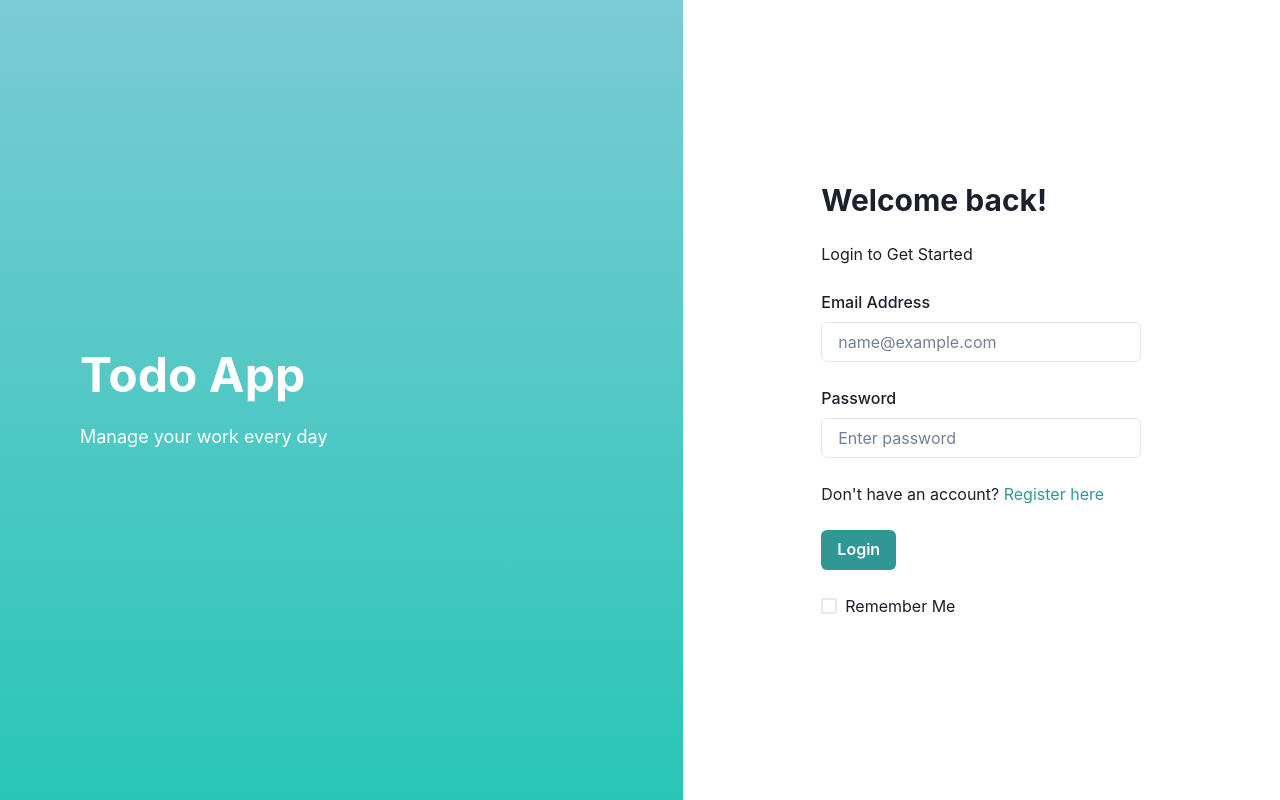
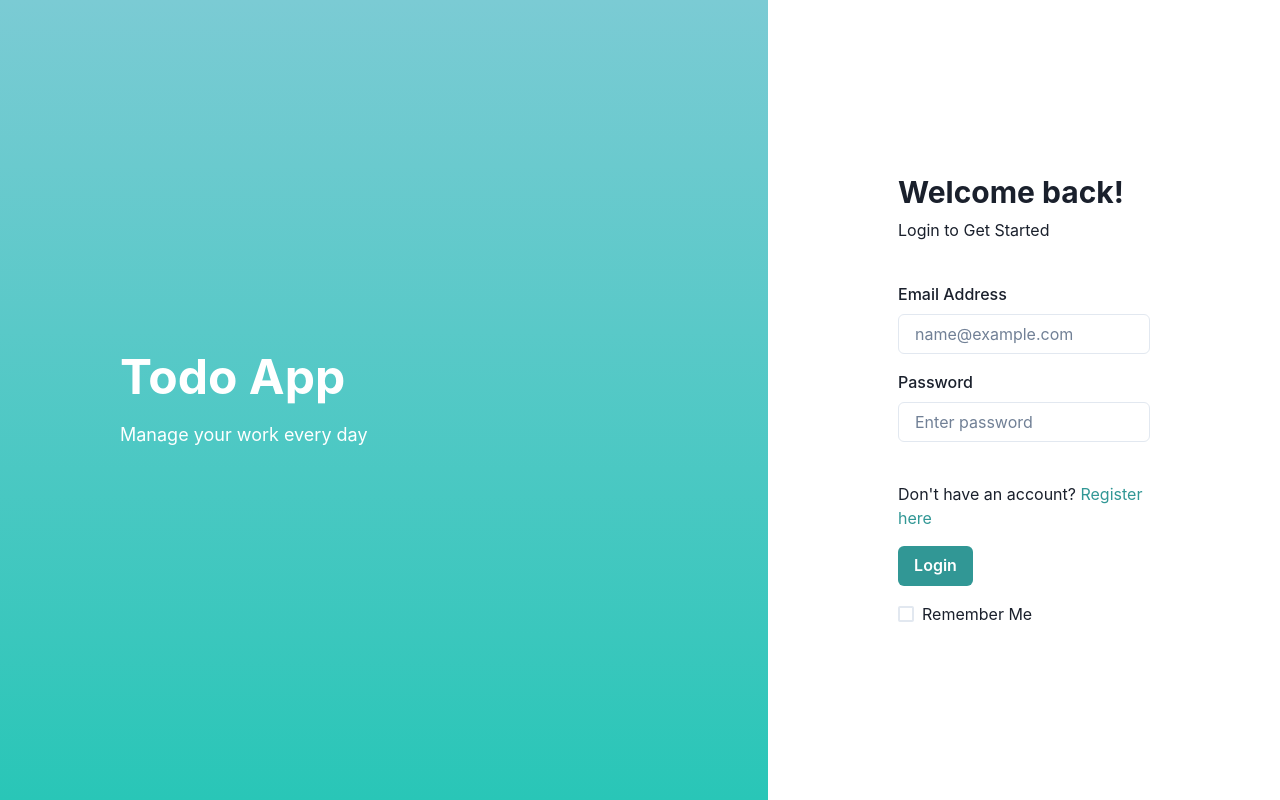
Before and after one commit to nthanq2505/ZToDoAppZ, a React (Create React App) app: page /login in a window 1280 px wide. Built offline with nearby package versions, Linux system fonts and the light colour scheme.

Commit message:
Edit layout and Responsive login page

```diff
--- a/public/index.html
+++ b/public/index.html
@@ -1,8 +1,11 @@
 <!DOCTYPE html>
-<html>
+<html lang="en">
 <head>
-  <title>My app</title>
+  <meta charset="UTF-8">
+  <meta name="viewport" content="width=device-width, initial-scale=1.0">
+  <title>Document</title>
 </head>
 <body>
+
 </body>
 </html>
--- a/src/pages/Login/Login.jsx
+++ b/src/pages/Login/Login.jsx
@@ -66,21 +66,26 @@ export default function Login () {
   }
 
   return (
-    <HStack height='100vh' spacing={0}>
+      <HStack
+        spacing={0}
+        height='100vh'
+        overflowX='hidden'
+        direction={{ base: 'column', md: 'row' }}
+      >
         <Box
-        flex='1.56'
+          width={{ base: '100%', md: '60%' }}
           bgGradient='linear(to-b, #7BCBD4 , #29C6B7)'
           color='white'
-        height='100vh'
-        display={{ base: 'none', lg: 'flex' }}
+          height={{ base: 'auto', md: '100vh' }}
+          display={{ base: 'none', md: 'flex' }}
           alignItems='center'
         >
           <VStack
-          spacing={6}
+            spacing={5}
             width='100%'
             alignItems='flex-start'
             px={10}
-          ml={10}
+            ml={20}
           >
             <Heading as='h1' size='2xl'>
               Todo App
@@ -90,9 +95,7 @@ export default function Login () {
         </Box>
 
         <Box
-        flex='1'
-        px={{ base: 6, md: 20 }}
-        py={16}
+          width={{ base: '100%', md: '40%' }}
           display='flex'
           justifyContent='center'
           alignItems='center'
@@ -100,18 +103,21 @@ export default function Login () {
           <VStack
             as='form'
             align='stretch'
-          spacing={6}
-          width='100%'
-          maxW='320px'
+            spacing={10}
+            width={{ base: '90%', md: '80%', lg: 'calc(100% - 260px)' }}
             onSubmit={handleSubmit(onSubmit)}
           >
+            <VStack spacing={2} alignItems='start'>
               <Heading as='h2' size='lg'>
                 Welcome back!
               </Heading>
               <Text fontSize='md'>Login to Get Started</Text>
+            </VStack>
 
+            <VStack spacing={4}>
               <FormControl isInvalid={errors.email}>
-            <FormLabel>Email Address</FormLabel>
+                <VStack spacing={2} alignItems='start'>
+                  <FormLabel m={0}>Email Address</FormLabel>
                   <Input
                     type='text'
                     placeholder='name@example.com'
@@ -128,10 +134,12 @@ export default function Login () {
                   <FormErrorMessage>
                     {errors.email && errors.email.message}
                   </FormErrorMessage>
+                </VStack>
               </FormControl>
 
               <FormControl isInvalid={errors.password}>
-            <FormLabel>Password</FormLabel>
+                <VStack spacing={2} alignItems='start'>
+                  <FormLabel m={0}>Password</FormLabel>
                   <Input
                     type='password'
                     placeholder='Enter password'
@@ -144,8 +152,11 @@ export default function Login () {
                   <FormErrorMessage>
                     {errors.password && errors.password.message}
                   </FormErrorMessage>
+                </VStack>
               </FormControl>
+            </VStack>
 
+            <VStack spacing={4} alignItems='start'>
               <Text>
                 Don&apos;t have an account?{' '}
                 <Link href='/register' color='teal.500'>
@@ -161,6 +172,7 @@ export default function Login () {
               >
                 Login
               </Button>
+
               <FormControl display='flex' alignItems='center'>
                 <Checkbox
                   colorScheme='teal'
@@ -171,6 +183,7 @@ export default function Login () {
                 </Checkbox>
               </FormControl>
             </VStack>
+          </VStack>
         </Box>
       </HStack>
   )
```
Lines whose indentation alone changed are shown as unchanged.
